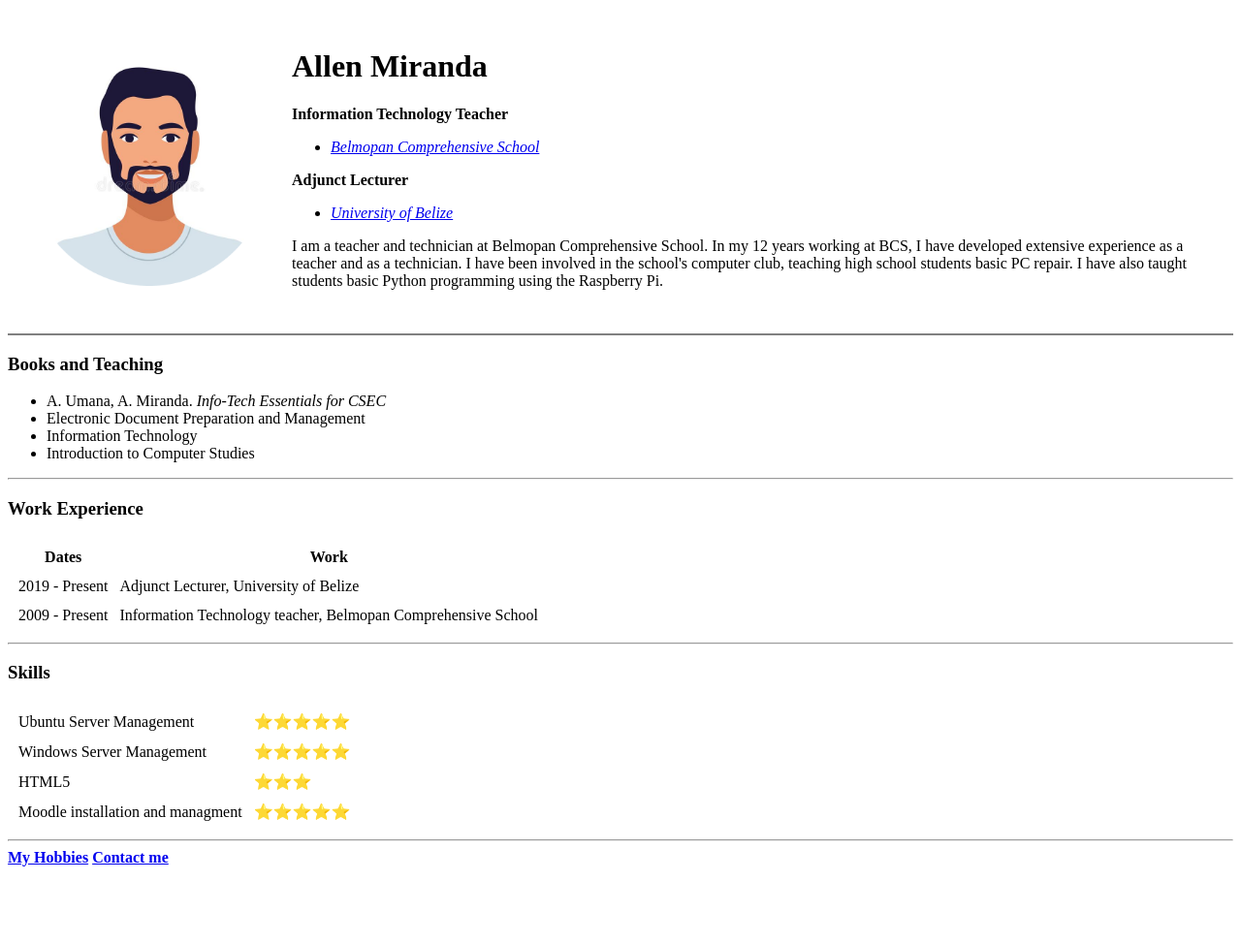
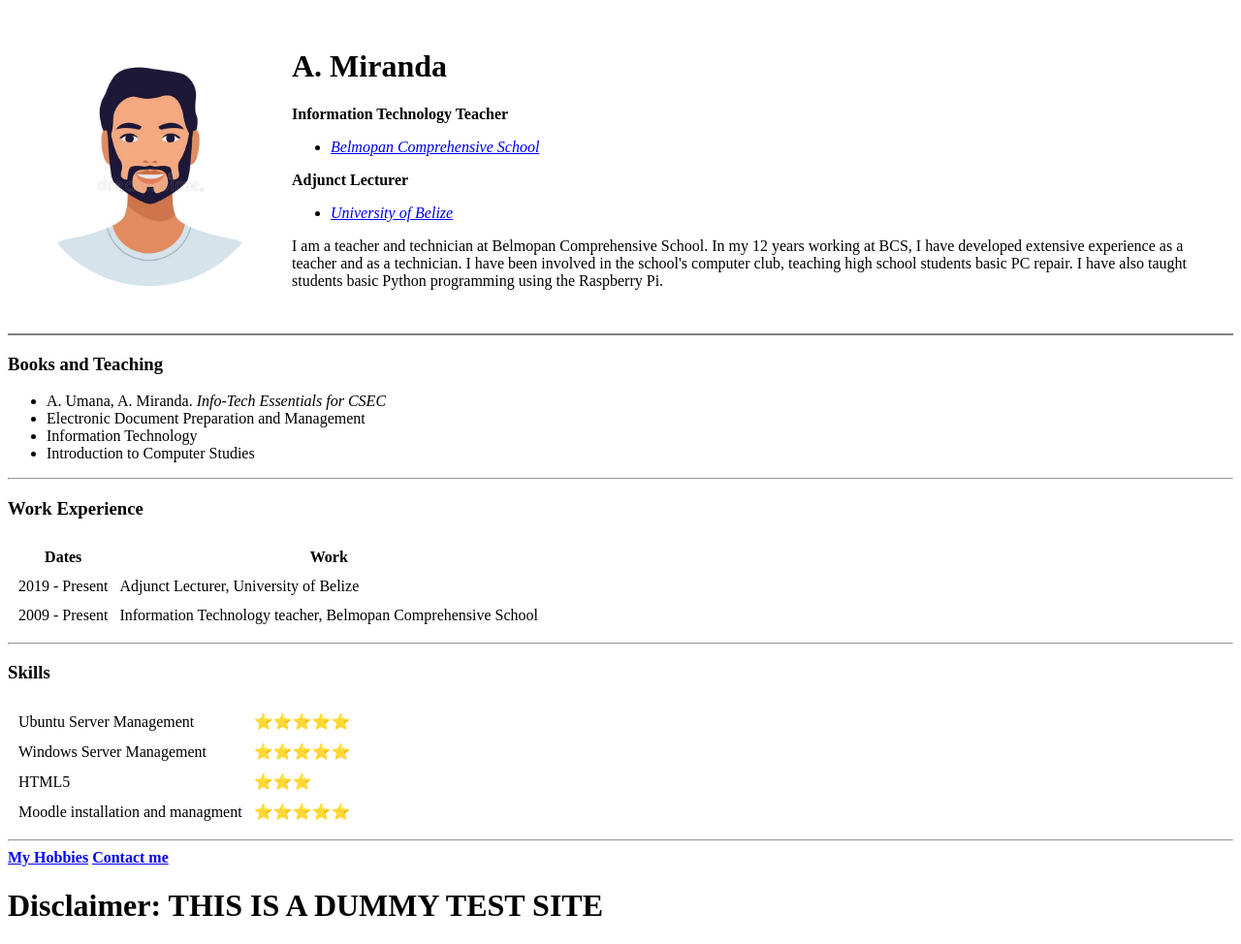
Before and after one commit to al-miranda/cv, a plain HTML site: page index.html in a window 1280 px wide. Shown: the whole page at 97% size. Before the commit the page ends 902 px from the top, so only its background shows below. Drawn offline with Linux system fonts and the light colour scheme.

Commit message:
Update index.html

```diff
--- a/index.html
+++ b/index.html
@@ -3,7 +3,7 @@
 
 <head>
   <meta charset="utf-8">
-  <title>Allen's Personal Site</title>
+  <title>Miranda's Personal Site</title>
 </head>
 
 <body>
@@ -11,7 +11,7 @@
     <tr>
       <td> <img src="images/avatar-modified.png" alt="Profile Pic" height="250" width="250"></td>
       <td>
-        <h1>Allen Miranda</h1>
+        <h1>A. Miranda</h1>
         <p><strong>Information Technology Teacher</strong></p>
         <ul>
           <li>
@@ -82,6 +82,7 @@
   <hr>
   <strong><a href="hobbies.html">My Hobbies</a></strong>
   <strong><a href="contact.html">Contact me</a></strong>
+  <h1>Disclaimer: THIS IS A DUMMY TEST SITE </h1>
 </body>
 
 </html>
```
